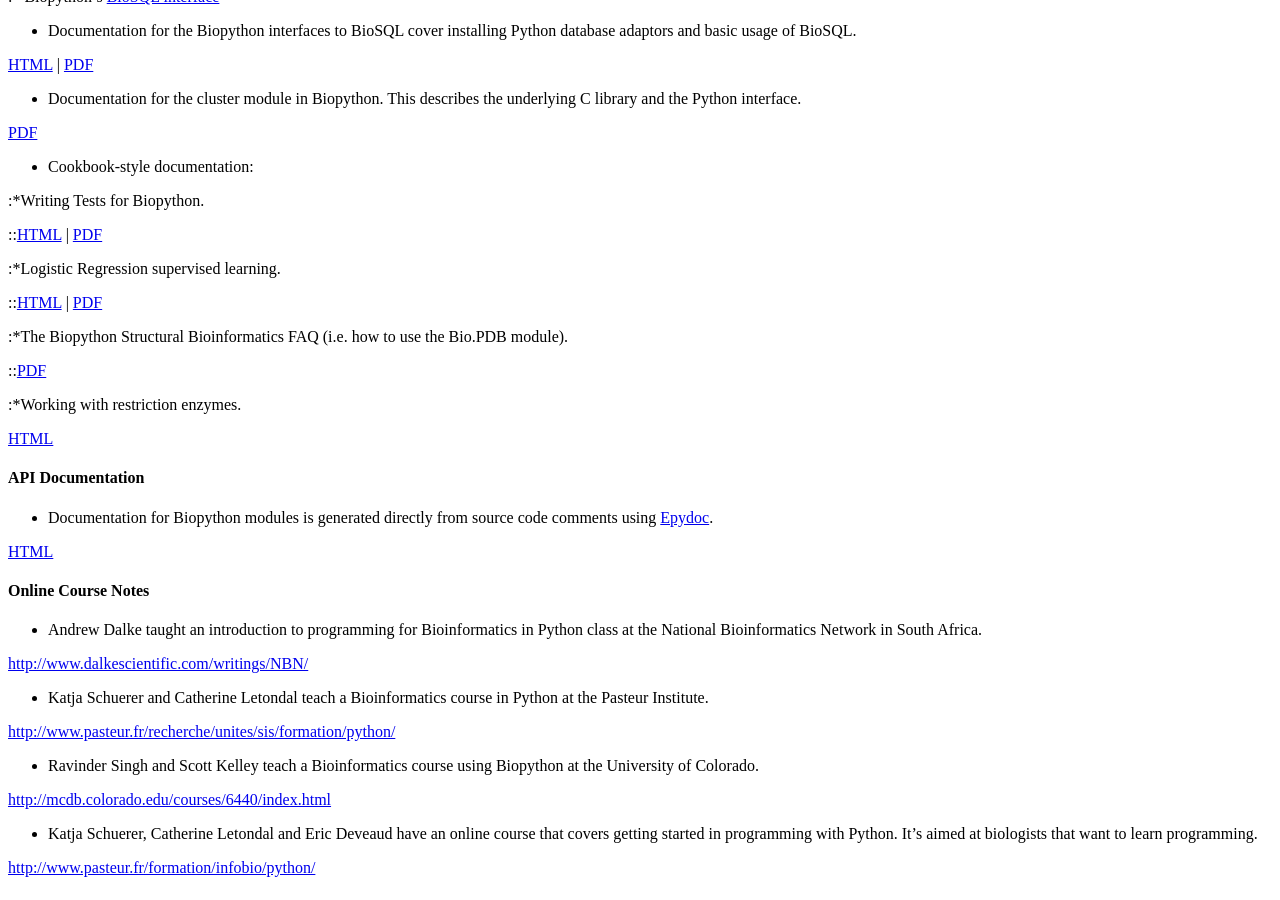
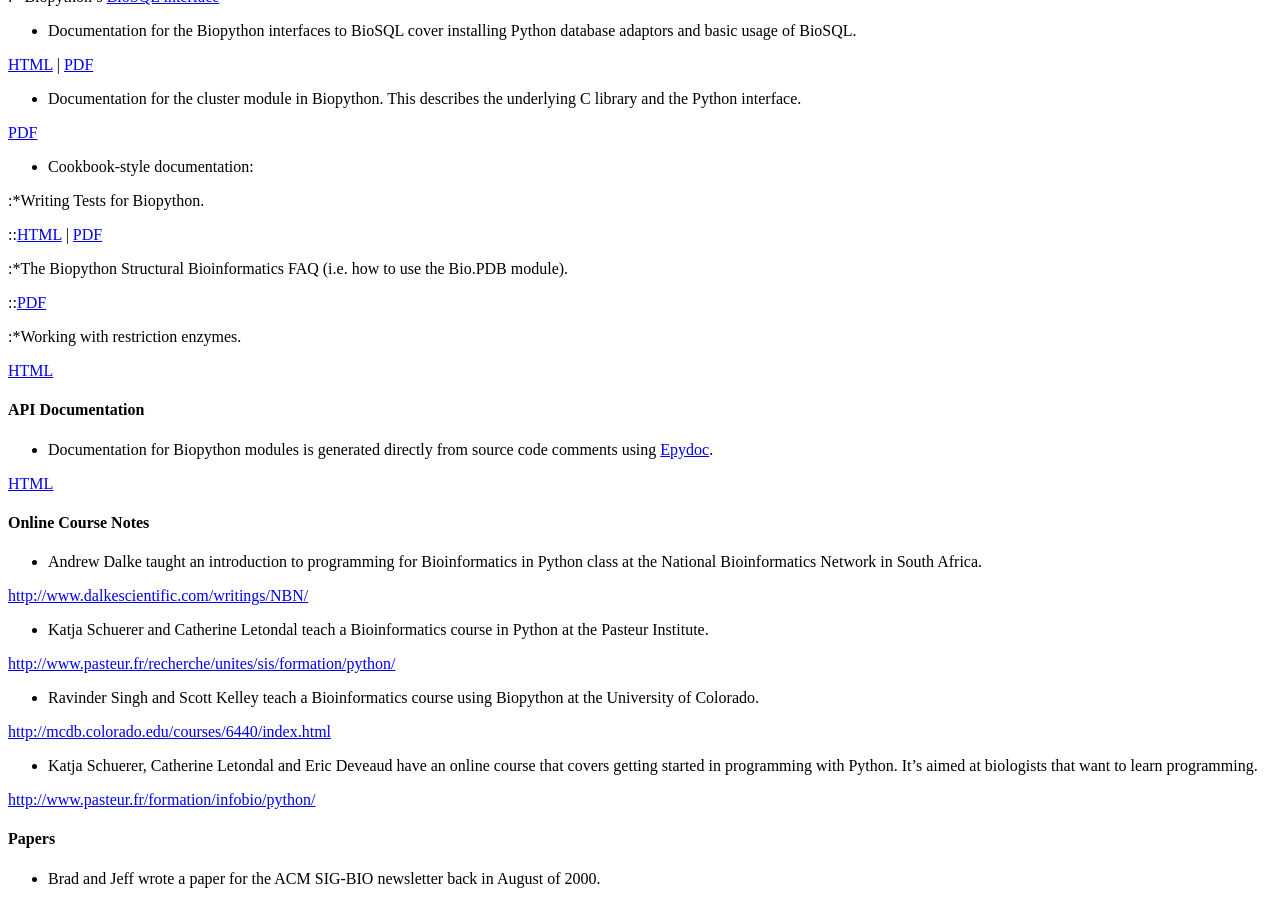
Before and after one commit to biopython/biopython.github.io, a Jekyll site: the page built from wiki/Documentation.md, in a window 1280 px wide and 900 px high, scrolled down 455 px. Built offline with Jekyll 4.4.1, drawn with Linux system fonts in a browser that asks for light colours.

Commit message:
/* Documentation */ Logistic Regression now in main tutorial

```diff
--- a/wiki/Documentation.md
+++ b/wiki/Documentation.md
@@ -55,11 +55,6 @@ below.
 
 ::[HTML](http://biopython.org/DIST/docs/cookbook/biopython_test.html) |
 [PDF](http://biopython.org/DIST/docs/cookbook/biopython_test.pdf)
-
-:\*Logistic Regression supervised learning.
-
-::[HTML](http://biopython.org/DIST/docs/cookbook/LogisticRegression.html)
-| [PDF](http://biopython.org/DIST/docs/cookbook/LogisticRegression.pdf)
 
 :\*The Biopython Structural Bioinformatics FAQ (i.e. how to use the
 Bio.PDB module).
```
Also changed, not shown: 1 other file.
